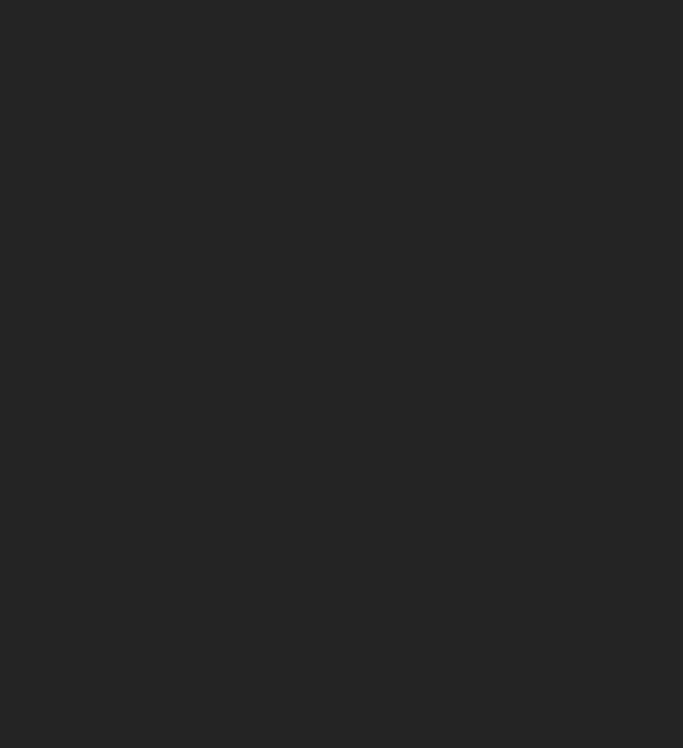
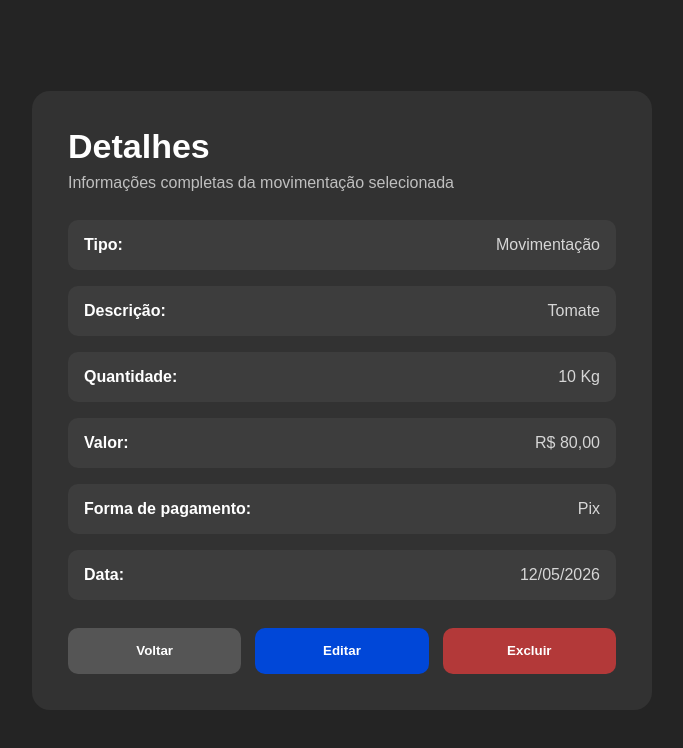
Before and after one commit to DevGuilherme0295/ControleGestao_Gastos, a React (Vite) app: page /detalhe-venda in a window 1280 px wide. Before the commit this address had no page. Shown: the top 748 px of the page, without its empty margins (298-981 px from the left). Built offline with nearby package versions, Linux system fonts and the light colour scheme.

Commit message:
Criação das telas de Cadastro, DetalheVenda e edição da tela de Resumo do Dia

```diff
--- a/src/App.jsx
+++ b/src/App.jsx
@@ -8,6 +8,8 @@
 import Estoque from "./components/Estoque/Estoque";
 import ResumoDoDia from "./components/ResumoDoDia/ResumoDoDia";
 import ResumoSemanal from "./components/ResumoSemanal/ResumoSemanal";
+import Cadastro from "./components/Cadastro/Cadastro";
+import DetalheVenda from "./components/DetalheVenda/Detalhes";
 
 import './index.css'
 
@@ -22,6 +24,8 @@
       <Route path="/estoque" element={<Estoque />} />
       <Route path="/resumo-dia" element={<ResumoDoDia />} />
       <Route path="/resumo-semanal" element={<ResumoSemanal />} />
+      <Route path="/cadastro" element={<Cadastro />} />
+      <Route path="/detalhe-venda" element={<DetalheVenda />} />
     </Routes>
   );
 }
--- /dev/null
+++ b/src/components/Cadastro/Cadastro.css
@@ -0,0 +1,71 @@
+.cadastro-page {
+  min-height: 100vh;
+  width: 100%;
+  background: #242424;
+  display: flex;
+  align-items: center;
+  justify-content: center;
+  font-family: Arial, sans-serif;
+}
+
+.cadastro-card {
+  width: 480px;
+  background: #323232;
+  padding: 36px;
+  border-radius: 18px;
+  color: white;
+}
+
+.cadastro-card h1 {
+  margin-bottom: 8px;
+  font-size: 32px;
+}
+
+.cadastro-card p {
+  margin-bottom: 28px;
+  color: #cfcfcf;
+}
+
+.cadastro-form {
+  display: flex;
+  flex-direction: column;
+}
+
+.cadastro-form label {
+  margin-bottom: 6px;
+  font-weight: bold;
+  font-size: 14px;
+}
+
+.cadastro-form input {
+  height: 44px;
+  margin-bottom: 16px;
+  border: none;
+  border-radius: 10px;
+  padding: 0 12px;
+  font-size: 14px;
+}
+
+.cadastro-buttons {
+  display: flex;
+  gap: 14px;
+  margin-top: 12px;
+}
+
+.cadastro-buttons button {
+  flex: 1;
+  height: 46px;
+  border: none;
+  border-radius: 10px;
+  color: white;
+  font-weight: bold;
+  cursor: pointer;
+}
+
+.cadastro-buttons button:first-child {
+  background: #555;
+}
+
+.cadastro-buttons button:last-child {
+  background: #0047d8;
+}
--- /dev/null
+++ b/src/components/Cadastro/Cadastro.jsx
@@ -0,0 +1,39 @@
+import { useNavigate } from "react-router-dom";
+import "./Cadastro.css";
+
+export default function Cadastro() {
+  const navigate = useNavigate();
+
+  return (
+    <div className="cadastro-page">
+      <div className="cadastro-card">
+        <h1>Cadastro</h1>
+        <p>Crie uma conta para acessar o sistema.</p>
+
+        <form className="cadastro-form">
+          <label>Nome completo</label>
+          <input type="text" placeholder="Digite seu nome" />
+
+          <label>E-mail</label>
+          <input type="email" placeholder="Digite seu e-mail" />
+
+          <label>Senha</label>
+          <input type="password" placeholder="Digite sua senha" />
+
+          <label>Confirmar senha</label>
+          <input type="password" placeholder="Confirme sua senha" />
+
+          <div className="cadastro-buttons">
+            <button type="button" onClick={() => navigate("/")}>
+              Voltar
+            </button>
+
+            <button type="button" onClick={() => navigate("/menu")}>
+              Cadastrar
+            </button>
+          </div>
+        </form>
+      </div>
+    </div>
+  );
+}
--- /dev/null
+++ b/src/components/DetalheVenda/Detalhes.css
@@ -0,0 +1,78 @@
+.detalhe-page {
+  min-height: 100vh;
+  width: 100%;
+  background: #242424;
+  display: flex;
+  align-items: center;
+  justify-content: center;
+  font-family: Arial, sans-serif;
+}
+
+.detalhe-card {
+  width: 620px;
+  background: #323232;
+  padding: 36px;
+  border-radius: 18px;
+  color: white;
+}
+
+.detalhe-card h1 {
+  font-size: 34px;
+  margin-bottom: 8px;
+}
+
+.detalhe-card p {
+  color: #bfbfbf;
+  margin-bottom: 28px;
+}
+
+.detalhe-info {
+  display: flex;
+  flex-direction: column;
+  gap: 16px;
+}
+
+.detalhe-info div {
+  background: #3d3d3d;
+  padding: 16px;
+  border-radius: 10px;
+  display: flex;
+  justify-content: space-between;
+  gap: 20px;
+}
+
+.detalhe-info strong {
+  color: white;
+}
+
+.detalhe-info span {
+  color: #d6d6d6;
+}
+
+.detalhe-buttons {
+  display: flex;
+  gap: 14px;
+  margin-top: 28px;
+}
+
+.detalhe-buttons button {
+  flex: 1;
+  height: 46px;
+  border: none;
+  border-radius: 10px;
+  color: white;
+  font-weight: bold;
+  cursor: pointer;
+}
+
+.detalhe-buttons button:first-child {
+  background: #555;
+}
+
+.detalhe-buttons button:nth-child(2) {
+  background: #0047d8;
+}
+
+.detalhe-buttons button:last-child {
+  background: #b33939;
+}
--- /dev/null
+++ b/src/components/DetalheVenda/Detalhes.jsx
@@ -0,0 +1,57 @@
+import { useLocation, useNavigate } from "react-router-dom";
+import "./Detalhes.css";
+
+export default function DetalheVenda() {
+  const navigate = useNavigate();
+  const location = useLocation();
+  const tipo = location.state?.tipo || "Movimentação";
+
+  return (
+    <div className="detalhe-page">
+      <div className="detalhe-card">
+        <h1>Detalhes</h1>
+        <p>Informações completas da movimentação selecionada</p>
+
+        <div className="detalhe-info">
+          <div>
+            <strong>Tipo:</strong>
+            <span>{tipo}</span>
+          </div>
+
+          <div>
+            <strong>Descrição:</strong>
+            <span>Tomate</span>
+          </div>
+
+          <div>
+            <strong>Quantidade:</strong>
+            <span>10 Kg</span>
+          </div>
+
+          <div>
+            <strong>Valor:</strong>
+            <span>R$ 80,00</span>
+          </div>
+
+          <div>
+            <strong>Forma de pagamento:</strong>
+            <span>Pix</span>
+          </div>
+
+          <div>
+            <strong>Data:</strong>
+            <span>12/05/2026</span>
+          </div>
+        </div>
+
+        <div className="detalhe-buttons">
+          <button onClick={() => navigate("/resumo-dia")}>Voltar</button>
+
+          <button>Editar</button>
+
+          <button>Excluir</button>
+        </div>
+      </div>
+    </div>
+  );
+}
--- a/src/components/Login/Login.jsx
+++ b/src/components/Login/Login.jsx
@@ -35,7 +35,7 @@
             </button>
           </form>
 
-          <a href="/">Realizar Cadastro</a>
+          <a href="/cadastro">Realizar Cadastro</a>
         </div>
       </section>
     </div>
--- a/src/components/ResumoDoDia/ResumoDoDia.css
+++ b/src/components/ResumoDoDia/ResumoDoDia.css
@@ -89,6 +89,27 @@
   text-align: left;
 }
 
+td button {
+  height: 36px;
+  padding: 0 14px;
+
+  border: none;
+  border-radius: 8px;
+
+  background: #0047d8;
+  color: white;
+
+  font-weight: bold;
+
+  cursor: pointer;
+
+  transition: 0.3s;
+}
+
+td button:hover {
+  background: #0b5cff;
+}
+
 tbody tr {
   border-bottom: 1px solid #4d4d4d;
 }
--- a/src/components/ResumoDoDia/ResumoDoDia.jsx
+++ b/src/components/ResumoDoDia/ResumoDoDia.jsx
@@ -7,14 +7,12 @@
   return (
     <div className="resumo-page">
       <div className="resumo-container">
-
         <div className="resumo-header">
           <h1>Resumo do Dia</h1>
           <p>Visualização rápida das movimentações do dia.</p>
         </div>
 
         <div className="resumo-cards">
-
           <div className="resumo-card entrada">
             <h2>Total de Entradas</h2>
             <span>R$ 1.850,00</span>
@@ -29,7 +27,6 @@
             <h2>Lucro do Dia</h2>
             <span>R$ 1.230,00</span>
           </div>
-
         </div>
 
         <div className="resumo-lista">
@@ -42,6 +39,7 @@
                 <th>Descrição</th>
                 <th>Valor</th>
                 <th>Horário</th>
+                <th>Ação</th>
               </tr>
             </thead>
 
@@ -51,6 +49,14 @@
                 <td>Venda de banana</td>
                 <td>R$ 120,00</td>
                 <td>08:15</td>
+                <td>
+                  <button className="detalhes-button" onClick={() =>
+                  navigate("/detalhe-venda", {state: { tipo: "Entrada" }})
+                    }
+                  >
+                    Ver detalhes
+                  </button>
+                </td>
               </tr>
 
               <tr>
@@ -58,6 +64,14 @@
                 <td>Compra de sacolas</td>
                 <td>R$ 35,00</td>
                 <td>09:40</td>
+                <td>
+                  <button className="detalhes-button" onClick={() =>
+                  navigate("/detalhe-venda", {state: { tipo: "Saída" }})
+                    }
+                  >
+                    Ver detalhes
+                  </button>
+                </td>
               </tr>
 
               <tr>
@@ -65,6 +79,14 @@
                 <td>Venda de tomate</td>
                 <td>R$ 210,00</td>
                 <td>11:10</td>
+                <td>
+                  <button className="detalhes-button" onClick={() =>
+                  navigate("/detalhe-venda", {state: { tipo: "Entrada" }})
+                    }
+                  >
+                    Ver detalhes
+                  </button>
+                </td>
               </tr>
 
               <tr>
@@ -72,18 +94,22 @@
                 <td>Gasolina</td>
                 <td>R$ 70,00</td>
                 <td>12:30</td>
+                <td>
+                  <button className="detalhes-button" onClick={() =>
+                  navigate("/detalhe-venda", {state: { tipo: "Saída" }})
+                    }
+                  >
+                    Ver detalhes
+                  </button>
+                </td>
               </tr>
             </tbody>
           </table>
         </div>
 
-        <button
-          className="voltar-button"
-          onClick={() => navigate("/menu")}
-        >
+        <button className="voltar-button" onClick={() => navigate("/menu")}>
           Voltar
         </button>
-
       </div>
     </div>
   );
```
